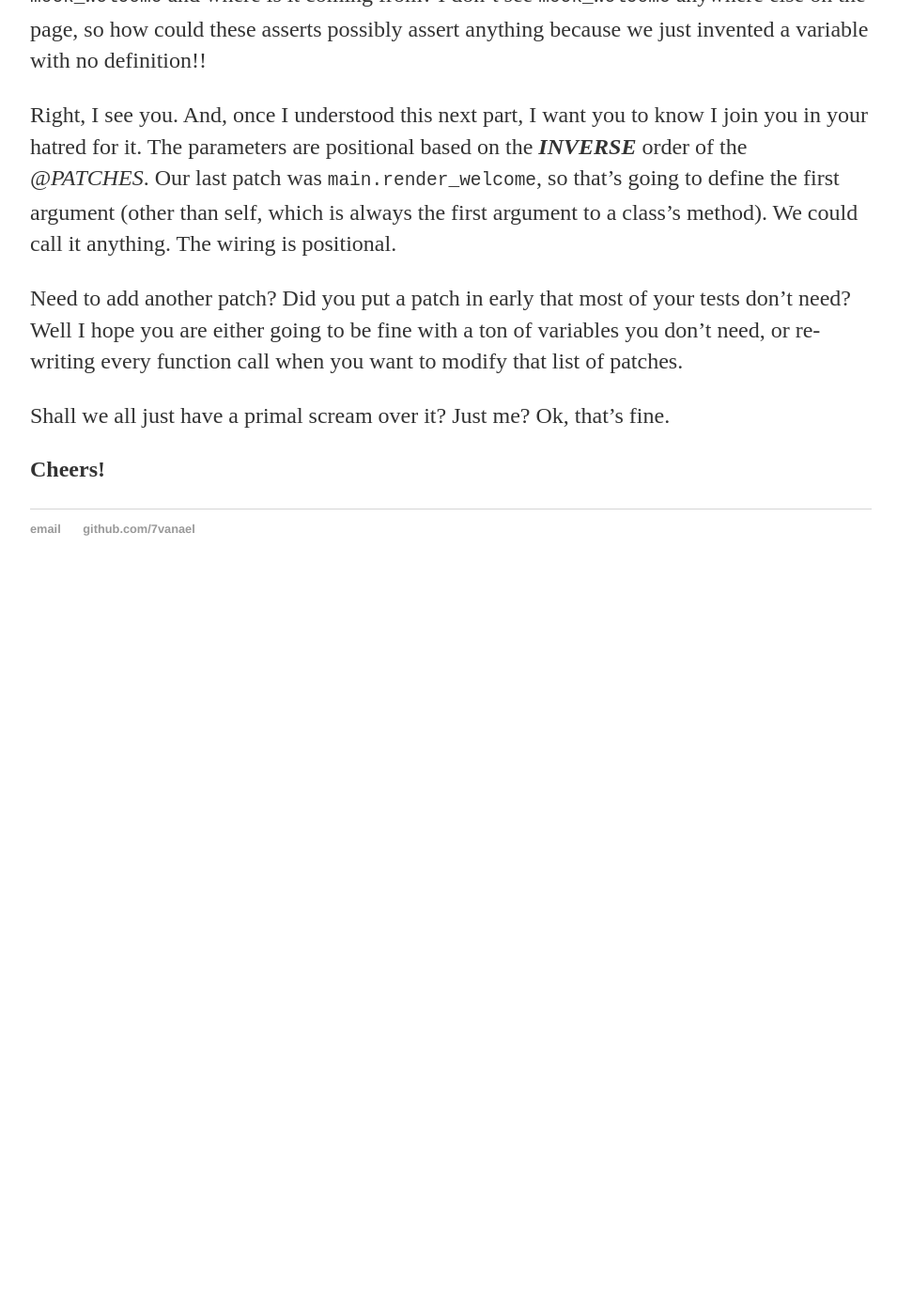
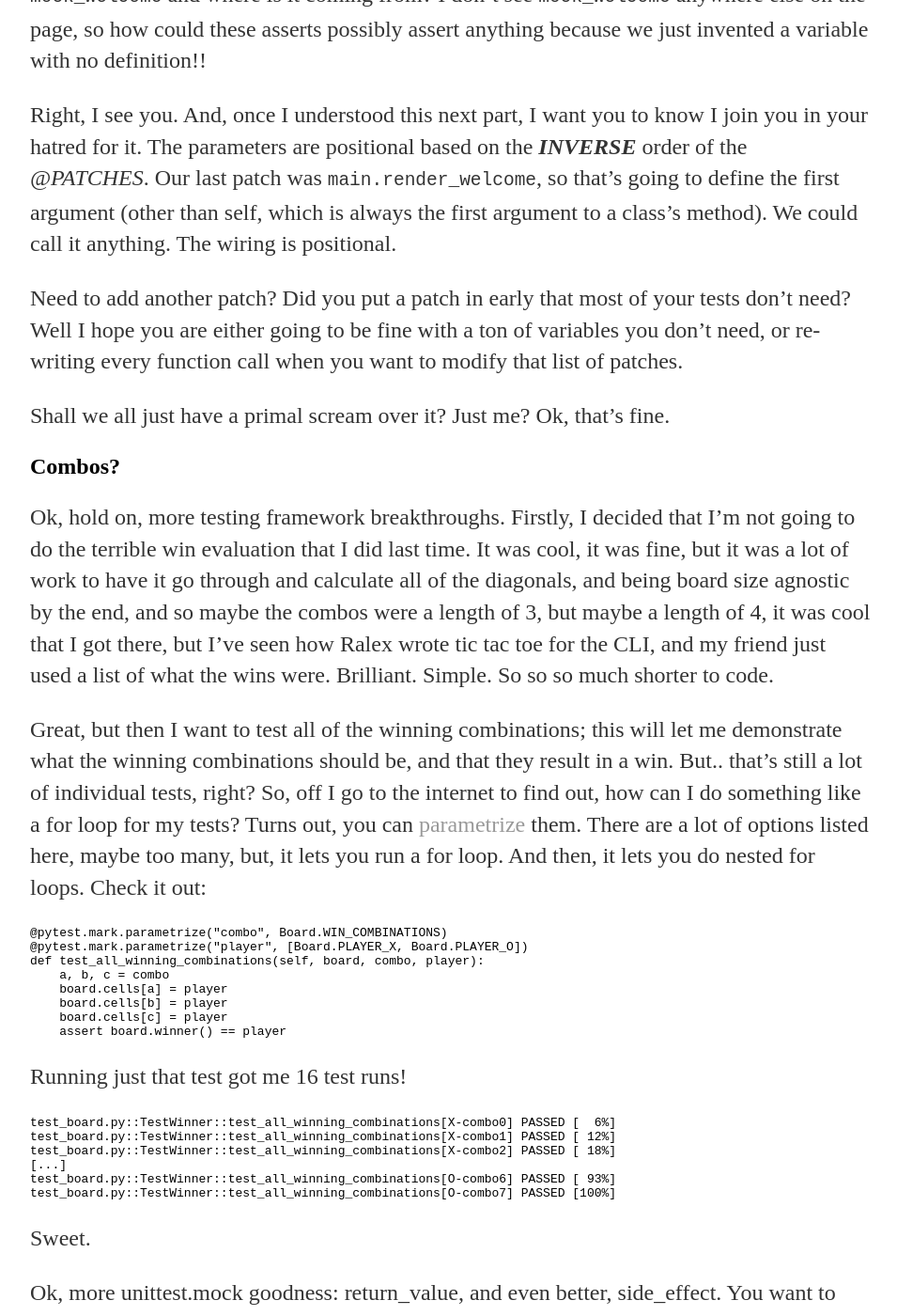
Before and after one commit to 7vanael/7vanael.github.io, a Jekyll site: the page built from _posts/2026-01-11-pytest.md, in a window 1280 px wide and 1400 px high, scrolled down 1975 px. Shown: the whole window at 94% size, without its empty margins (160-1115 px from the left). Built offline with Jekyll 4.4.1, drawn with Linux system fonts in a browser that asks for light colours; before the commit the page ends 2605 px from its top, so only the background shows below that; some of the changed text lies outside the part shown.

Commit message:
bonus blog for you

````diff
--- a/_posts/2026-01-11-pytest.md
+++ b/_posts/2026-01-11-pytest.md
@@ -92,4 +92,70 @@ list of patches.
 
 Shall we all just have a primal scream over it? Just me? Ok, that's fine.
 
+
+## Combos?
+
+Ok, hold on, more testing framework breakthroughs.
+Firstly, I decided that I'm not going to do the terrible win evaluation that I did last time. It was cool, it was
+fine, but it was a lot of work to have it go through and calculate all of the diagonals, and being board size agnostic
+by the end, and so maybe the combos were a length of 3, but maybe a length of 4, it was cool that I got there, but
+I've seen how Ralex wrote tic tac toe for the CLI, and my friend just used a list of what the wins were. Brilliant.
+Simple. So so so much shorter to code.
+
+Great, but then I want to test all of the winning combinations; this will let me demonstrate what the winning
+combinations should be, and that they result in a win. But.. that's still a lot of individual tests, right?
+So, off I go to the internet to find out, how can I do something like a for loop for my tests?
+Turns out, you can [parametrize](https://docs.pytest.org/en/stable/how-to/parametrize.html) them.
+There are a lot of options listed here, maybe too many, but, it lets you run a for loop. And then, it lets you do nested
+for loops. Check it out:
+```jupyter
+@pytest.mark.parametrize("combo", Board.WIN_COMBINATIONS)
+@pytest.mark.parametrize("player", [Board.PLAYER_X, Board.PLAYER_O])
+def test_all_winning_combinations(self, board, combo, player):
+    a, b, c = combo
+    board.cells[a] = player
+    board.cells[b] = player
+    board.cells[c] = player
+    assert board.winner() == player
+```
+Running just that test got me 16 test runs!
+```jupyter
+test_board.py::TestWinner::test_all_winning_combinations[X-combo0] PASSED [  6%]
+test_board.py::TestWinner::test_all_winning_combinations[X-combo1] PASSED [ 12%]
+test_board.py::TestWinner::test_all_winning_combinations[X-combo2] PASSED [ 18%]
+[...]
+test_board.py::TestWinner::test_all_winning_combinations[O-combo6] PASSED [ 93%]
+test_board.py::TestWinner::test_all_winning_combinations[O-combo7] PASSED [100%]
+```
+
+Sweet.
+
+Ok, more unittest.mock goodness: return_value, and even better, side_effect. You want to test user input
+validation? Yes. You want to test manually? No! You want to test multiple things in one test?? Of course!
+
+Ok, this part is even better than the redefs, {:return } option in clojure.
+
+```jupyter
+with patch('builtins.input', return_value='5'):
+    print(input())  -> '5'
+    print(input())  -> '5'
+    print(input())  -> '5'
+```
+You can set up a patch that essentially stubs stdin and just have it always return the same thing every time.
+
+Or, you can get methodical and demonstrate multiple input attempts in the same test like:
+```jupyter
+with patch('builtins.input', side_effect=['-1', '10', '5']):
+    print(input())  -> '-1'
+    print(input())  -> '10'
+    print(input())  -> '5'
+```
+Maybe I was doing it wrong, but I distinctly remember struggling over getting an atom to hold a function that changed
+it's output by counting how many times it had been called. It was not cute. This on the other hand... pretty darn clear!
+
+This is going to be great for testing user-input, and for runing full-game tests.
+It even looks like you could assign the side_effect to be a function instead of just a set list, so that
+could get even more crazy. But I think that's a future issue.
+
+
 **Cheers!**
````
